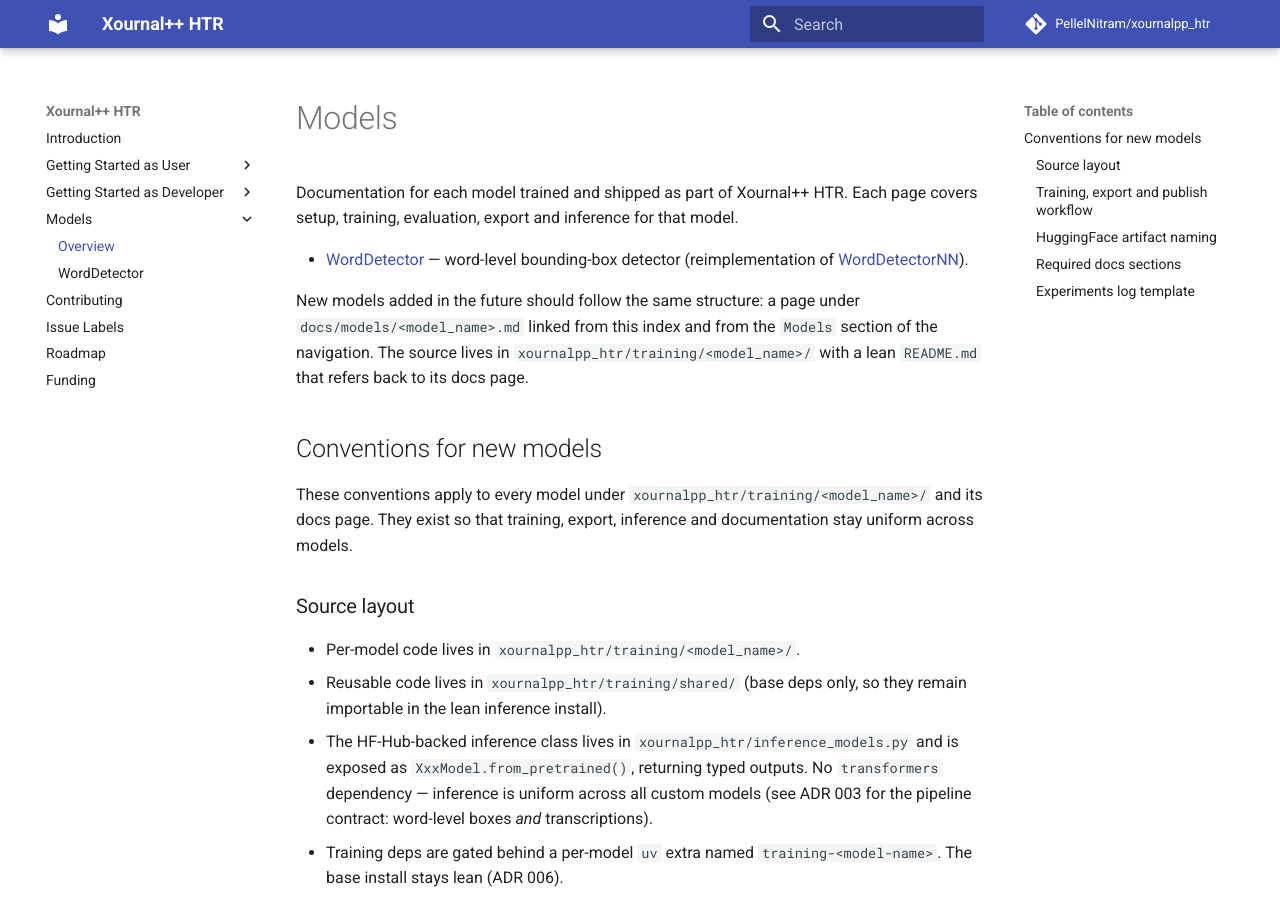
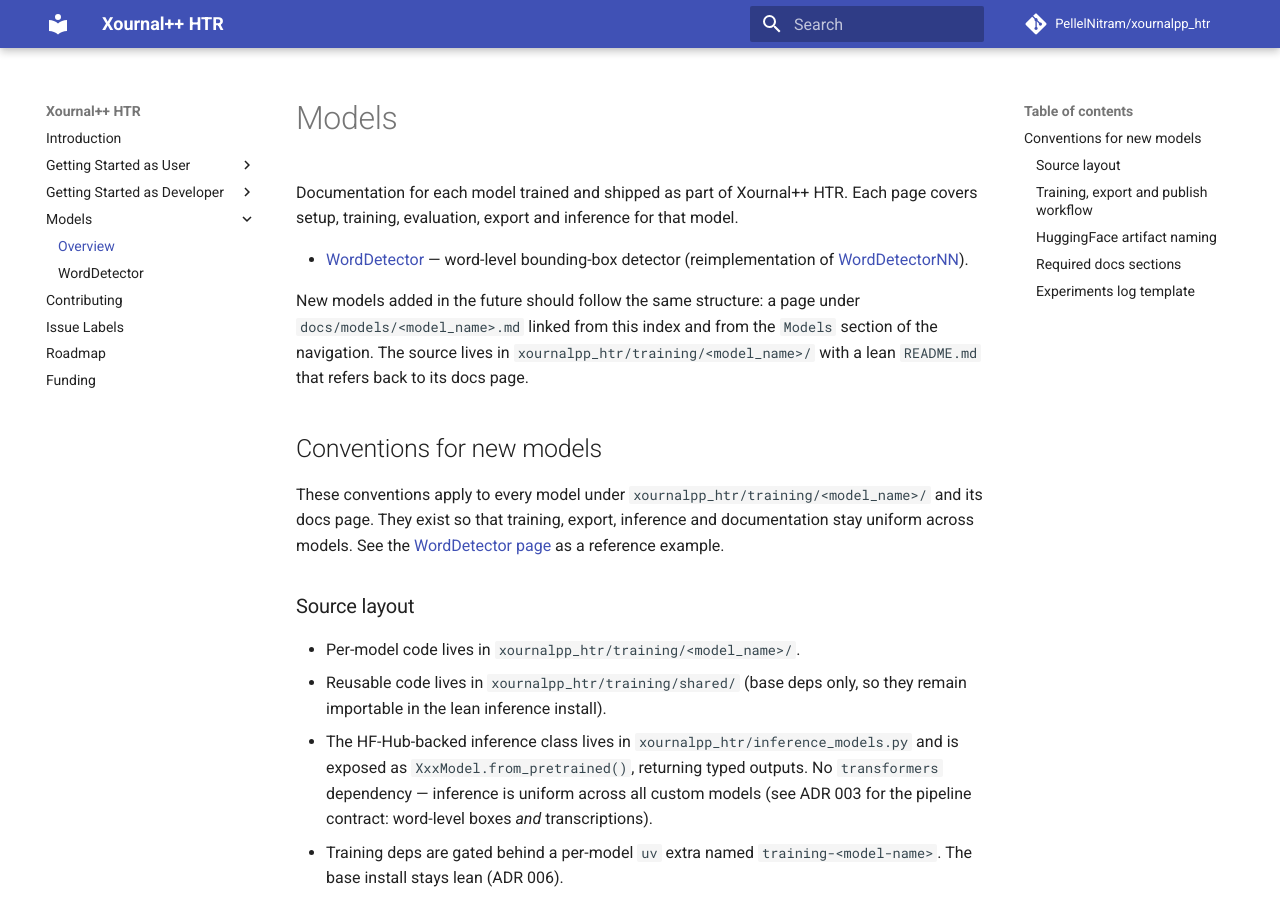
Before and after one commit to PellelNitram/xournalpp_htr, an MkDocs documentation site: the page built from docs/models/index.md, in a window 1280 px wide and 900 px high. Built offline with MkDocs 1.6.1 and Material for MkDocs 9.7.7, drawn with Linux system fonts in a browser that asks for light colours; comment, search, counter and statistics services are not loaded.

Commit message:
Link WordDetector page as reference example in model conventions. [CC]

```diff
--- a/docs/models/index.md
+++ b/docs/models/index.md
@@ -18,7 +18,8 @@
 
 These conventions apply to every model under `xournalpp_htr/training/<model_name>/`
 and its docs page. They exist so that training, export, inference and
-documentation stay uniform across models.
+documentation stay uniform across models. See the
+[WordDetector page](word_detector.md) as a reference example.
 
 ### Source layout
 
```
